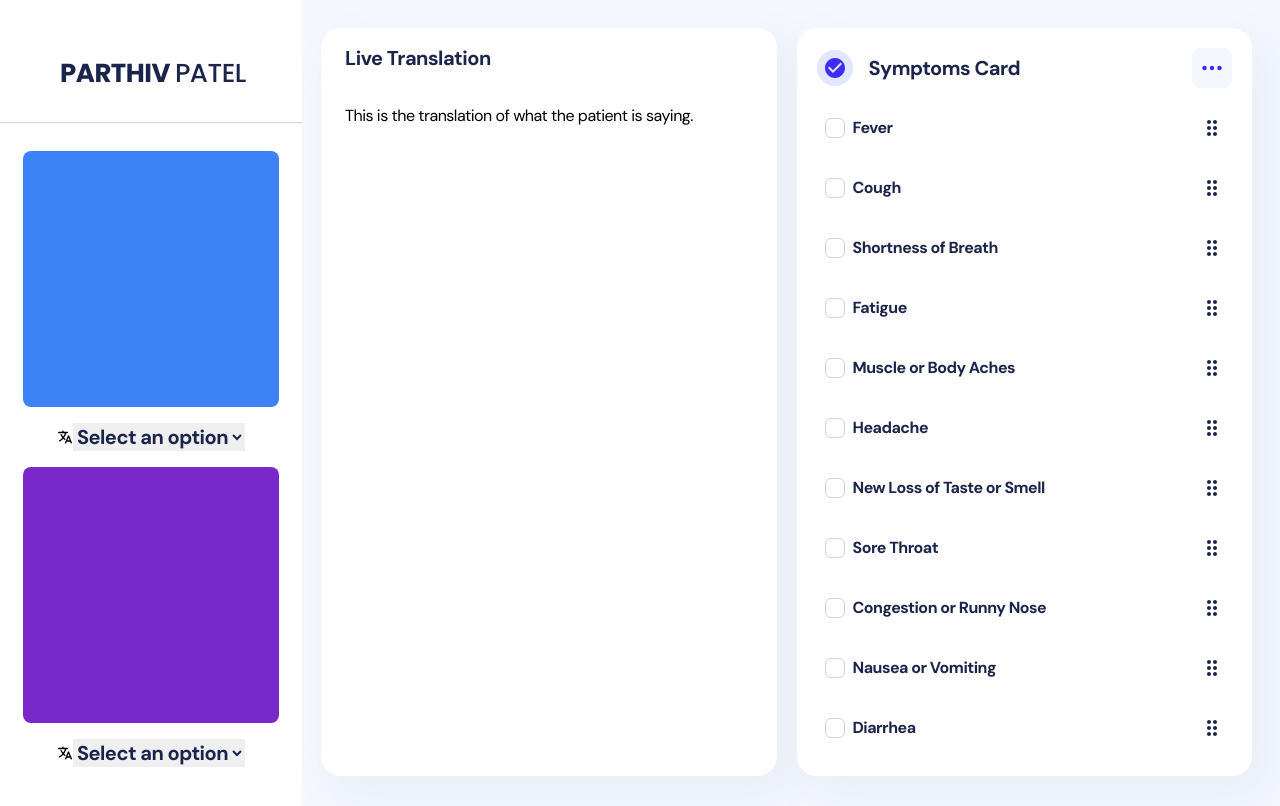
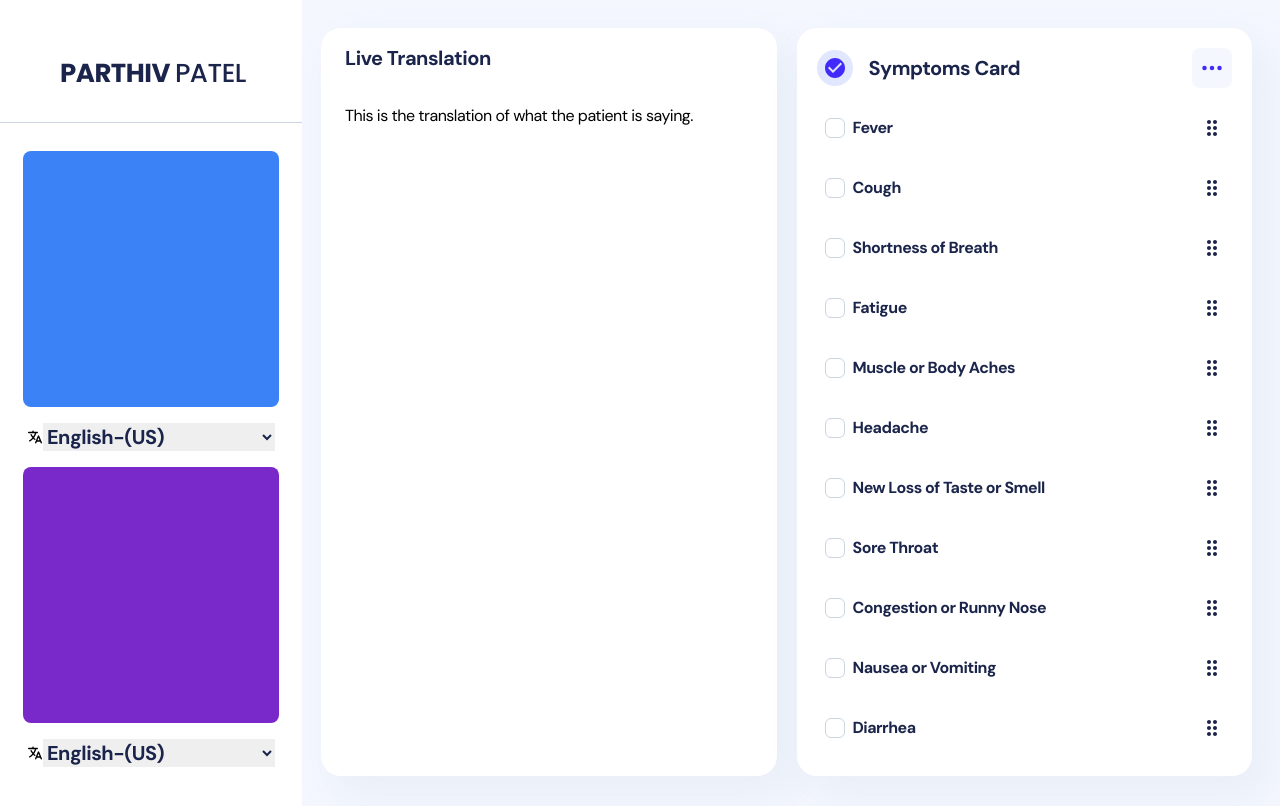
Before and after one commit to braynguyen/MediLingual, a React (Create React App) app in the folder front-end/: page /admin/default in a window 1280 px wide. Built offline with nearby package versions, Linux system fonts and the light colour scheme; what tailwindcss-rtl would draw is missing.

Commit message:
dropdown langs

```diff
--- /dev/null
+++ b/front-end/src/components/sidebar/Dropdown.jsx
@@ -0,0 +1,34 @@
+import React, { useState, useEffect } from 'react';
+import { IoLanguage } from "react-icons/io5";
+
+const Dropdown = ({ options, onSelect }) => {
+
+    const [selectedOption, setSelectedOption] = useState(null);
+
+    const handleSelect = (option) => {
+        setSelectedOption(option);
+        onSelect(option);
+    };
+
+
+    return (
+        <div className="display inline-flex items-center pt-4">
+            <IoLanguage className="align-bottom" />
+            <div className="text-xl font-bold text-navy-700 dark:text-white items-center">
+                <select
+                    value={selectedOption}
+                    onChange={(e) => handleSelect(e.target.value)}
+                    className="text-xl font-bold text-navy-700 dark:text-white items-center justify-between"
+                >
+                    {options.map((option, index) => (
+                        <option key={index} value={option}>
+                            {option}
+                        </option>
+                    ))}
+                </select>
+            </div>
+        </div>
+    );
+};
+
+export default Dropdown;
--- a/front-end/src/components/sidebar/index.jsx
+++ b/front-end/src/components/sidebar/index.jsx
@@ -1,29 +1,16 @@
 import React, { useState } from 'react';
 import { HiX } from "react-icons/hi";
-import Links from "./components/Links";
-import SidebarCard from "components/sidebar/componentsrtl/SidebarCard";
-import routes from "routes.js";
-import Switch from "components/switch";
-import { IoLanguage } from "react-icons/io5";
+import Dropdown from './Dropdown';
 import { IoPersonCircle } from "react-icons/io5";
 import { IoPersonCircleSharp } from "react-icons/io5";
-
+import jsonData from './languages.json';
 
 const Sidebar = ({ open, onClose }) => {
   // States for toggling buttons
+  const langs = Object.keys(jsonData);
   const [isPatientToggled, setIsPatientToggled] = useState(false);
   const [isDoctorToggled, setIsDoctorToggled] = useState(false);
 
-  const [selectedOptionDoctor, setSelectedOptionDoctor] = useState('');
-  const [selectedOptionPatient, setSelectedOptionPatient] = useState('');
-
-  const handleSelectLanguageDoctor = (event) => {
-    setSelectedOptionDoctor(event.target.value);
-  };
-
-  const handleSelectLanguagePatient = (event) => {
-    setSelectedOptionPatient(event.target.value);
-  };
 
 
   const handlePatientToggle = () => {
@@ -39,6 +26,19 @@ const Sidebar = ({ open, onClose }) => {
 
     setIsDoctorToggled(!isDoctorToggled)
     // setIsPatientToggled(!isPatientToggled)
+  };
+
+  //Dropdown stuff
+  const [selectedOptionPatient, setSelectedOptionPatient] = useState('');
+
+  const handleDropdownSelectPatient = (option) => {
+    setSelectedOptionPatient(option);
+  };
+
+  const [selectedOptionDoctor, setSelectedOptionDoctor] = useState('');
+
+  const handleDropdownSelectDoctor = (option) => {
+    setSelectedOptionDoctor(option);
   };
 
   return (
@@ -66,27 +66,11 @@ const Sidebar = ({ open, onClose }) => {
           {/* Patient icon here */}
         </button>
 
-        <div className="display inline-flex items-center pt-4">
-          <IoLanguage className="align-bottom" />
-          <div className="text-xl font-bold text-navy-700 dark:text-w'hite items-center">
-            <select
-              value={selectedOptionPatient}
-              onChange={handleSelectLanguagePatient}
-              className="text-xl font-bold text-navy-700 dark:text-white items-center justify-between"
-            >
-              <option
-                className="hover:bg-yellow-200"
-              >Select an option</option>
-              <option className="hover:bg-yellow-200"
-              >Option 1</option>
-              <option className="hover:bg-yellow-200"
-              >Option 2</option>
-              <option value="3"
-                className="hover:bg-yellow-200"
-              >Option 3</option>
-            </select>
-          </div>
-        </div>
+
+        <Dropdown
+        options={langs}
+        onSelect={handleDropdownSelectPatient}
+      />
 
         <button
           className={`mt-4 w-64 h-64 aspect-ratio-1 ${isDoctorToggled ? 'bg-yellow-500' : 'bg-purple-700'} rounded-lg flex items-center justify-center`}
@@ -95,29 +79,10 @@ const Sidebar = ({ open, onClose }) => {
           {/* Doctor icon here */}
         </button>
 
-        <div className="display inline-flex items-center pt-4">
-          <IoLanguage className="align-bottom" />
-          <div className="text-xl font-bold text-navy-700 dark:text-white items-center">
-            <select
-              value={selectedOptionDoctor}
-              onChange={handleSelectLanguageDoctor}
-              className="text-xl font-bold text-navy-700 dark:text-white items-center justify-between"
-            >
-              <option
-                className="hover:bg-yellow-200"
-              >Select an option</option>
-              <option className="hover:bg-yellow-200"
-              >Option 1</option>
-              <option className="hover:bg-yellow-200"
-              >Option 2</option>
-              <option value="3"
-                className="hover:bg-yellow-200"
-              >Option 3</option>
-            </select>
-          </div>
-        </div>
-
-
+        <Dropdown
+        options={langs}
+        onSelect={handleDropdownSelectDoctor}
+      />
 
 
       </div>
--- /dev/null
+++ b/front-end/src/components/sidebar/languages.json
@@ -0,0 +1,58 @@
+{
+    "English-(US)": ["Live Translation", "Symptoms"],
+    "Italian": ["Traduzione in diretta", "Sintomi"],
+    "Gujarati": ["લાઇવ ટ્રાન્સલેશન", "લક્ષણો"],
+    "Amharic": ["ለማርኛ ትርጉም", "እንኳን ስኳርድህን ይቀላቀሉ"],
+    "Arabic": ["الترجمة الحية", "الأعراض"],
+    "Basque": ["Itzulpen bizi", "Sintomak"],
+    "Bengali": ["লাইভ অনুবাদ", "লক্ষণ"],
+    "English (UK)": ["Live Translation", "Symptoms"],
+    "Portuguese (Brazil)": ["Tradução ao Vivo", "Sintomas"],
+    "Bulgarian": ["Жив превод", "Симптоми"],
+    "Catalan": ["Traducció en viu", "Símptomes"],
+    "Cherokee": ["ᏩᏙ ᏗᎧᏃᎮᏍᏗ", "ᏧᎾᏓᏅᏛ"],
+    "Croatian": ["Živi prijevod", "Simptomi"],
+    "Czech": ["Živý překlad", "Příznaky"],
+    "Danish": ["Liveoversættelse", "Symptomer"],
+    "Dutch": ["Livevertaling", "Symptomen"],
+    "Estonian": ["Elav tõlge", "Sümptomid"],
+    "Filipino": ["Live Pagsasalin", "Mga sintomas"],
+    "Finnish": ["Live-käännös", "Oireet"],
+    "French": ["Traduction en direct", "Symptômes"],
+    "German": ["Live-Übersetzung", "Symptome"],
+    "Greek": ["Ζωντανή μετάφραση", "Συμπτώματα"],
+    "Hebrew": ["תרגום חי", "סימפטומים"],
+    "Hindi": ["लाइव अनुवाद", "लक्षण"],
+    "Hungarian": ["Élő fordítás", "Tünetek"],
+    "Icelandic": ["Lífsstíðni", "Einkenni"],
+    "Indonesian": ["Terjemahan Langsung", "Gejala"],
+    "Japanese": ["ライブ翻訳", "症状"],
+    "Kannada": ["ಲೈವ್ ಅನುವಾದ", "ಲಕ್ಷಣಗಳು"],
+    "Korean": ["실시간 번역", "증상"],
+    "Latvian": ["Tiešsaistes tulkojums", "Simptomi"],
+    "Lithuanian": ["Tiesioginė vertimas", "Simptomai"],
+    "Malay": ["Terjemahan Langsung", "Simptom"],
+    "Malayalam": ["ലൈവ് പരിഭാഷ", "ലക്ഷണങ്ങൾ"],
+    "Marathi": ["लाइव भाषांतर", "आजारी"],
+    "Norwegian": ["Liveoversettelse", "Symptomer"],
+    "Polish": ["Tłumaczenie na żywo", "Objawy"],
+    "Portuguese-(Portugal)": ["Tradução ao Vivo", "Sintomas"],
+    "Romanian": ["Traducere live", "Simptome"],
+    "Russian": ["Живой перевод", "Симптомы"],
+    "Serbian": ["Живи превод", "Симптоми"],
+    "Chinese-(PRC)": ["实时翻译", "症状"],
+    "Slovak": ["Živý preklad", "Príznaky"],
+    "Slovenian": ["Živa prevod", "Simptomi"],
+    "Spanish": ["Traducción en vivo", "Síntomas"],
+    "Swahili": ["Tafsiri ya Moja kwa Moja", "Dalili"],
+    "Swedish": ["Liveöversättning", "Symptom"],
+    "Tamil": ["நேரடி மொழிபெயர்ப்பு", "அறிகுறி"],
+    "Telugu": ["లైవ్ అనువాదం", "లక్షణాలు"],
+    "Thai": ["การแปลสด", "อาการ"],
+    "Chinese-(Taiwan)": ["即時翻譯", "症狀"],
+    "Turkish": ["Canlı Çeviri", "Belirtiler"],
+    "Urdu": ["زندہ ترجمہ", "علامات"],
+    "Ukrainian": ["Живий переклад", "Симптоми"],
+    "Vietnamese": ["Dịch trực tiếp", "Triệu chứng"],
+    "Welsh": ["Cyfieithu Byw", "Symptomau"]
+}
```
